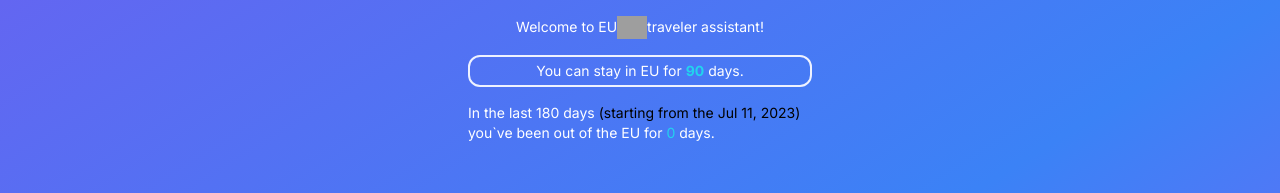
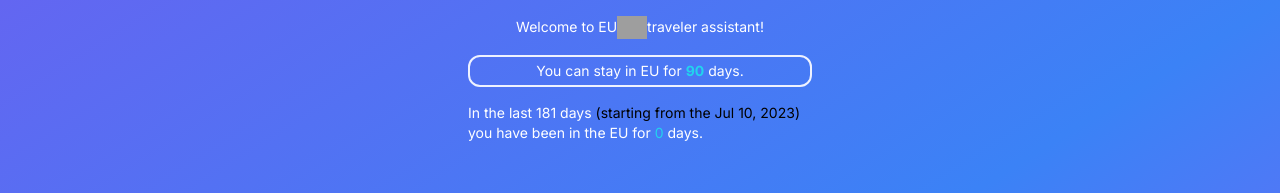
Before and after one commit to torn80beta/Shengen-calculator, a Next.js app: page / in a window 1280 px wide. Shown: the top 193 px of the page. Built offline with nearby package versions, Linux system fonts and the light colour scheme; grey boxes are pictures that could not be loaded.

Commit message:
date fix

```diff
--- a/components/ui/DatePickerWithRange/DatePickerWithRange.tsx
+++ b/components/ui/DatePickerWithRange/DatePickerWithRange.tsx
@@ -25,7 +25,7 @@ export function DatePickerWithRange({
   const [totalDays, setTotalDays] = useState(0);
 
   const currentDate = new Date();
-  const startDate = Number(format(currentDate, "T")) - 15552000000;
+  const startDate = Number(format(currentDate, "T")) - 15552000000 - 86400000;
 
   const numberOfDays = Math.ceil(
     (Number(format(currentDate, "T")) - startDate) / 86400000
@@ -103,7 +103,7 @@ export function DatePickerWithRange({
               {`(`}starting from the {format(startDate, "LLL dd, y")}
               {`)`}
             </span>{" "}
-            you`ve been out of the EU for{" "}
+            you have been in the EU for{" "}
             <span className="text-cyan-400">{totalDays}</span>{" "}
             {totalDays === 1 ? "day" : "days"}.
           </p>
```
